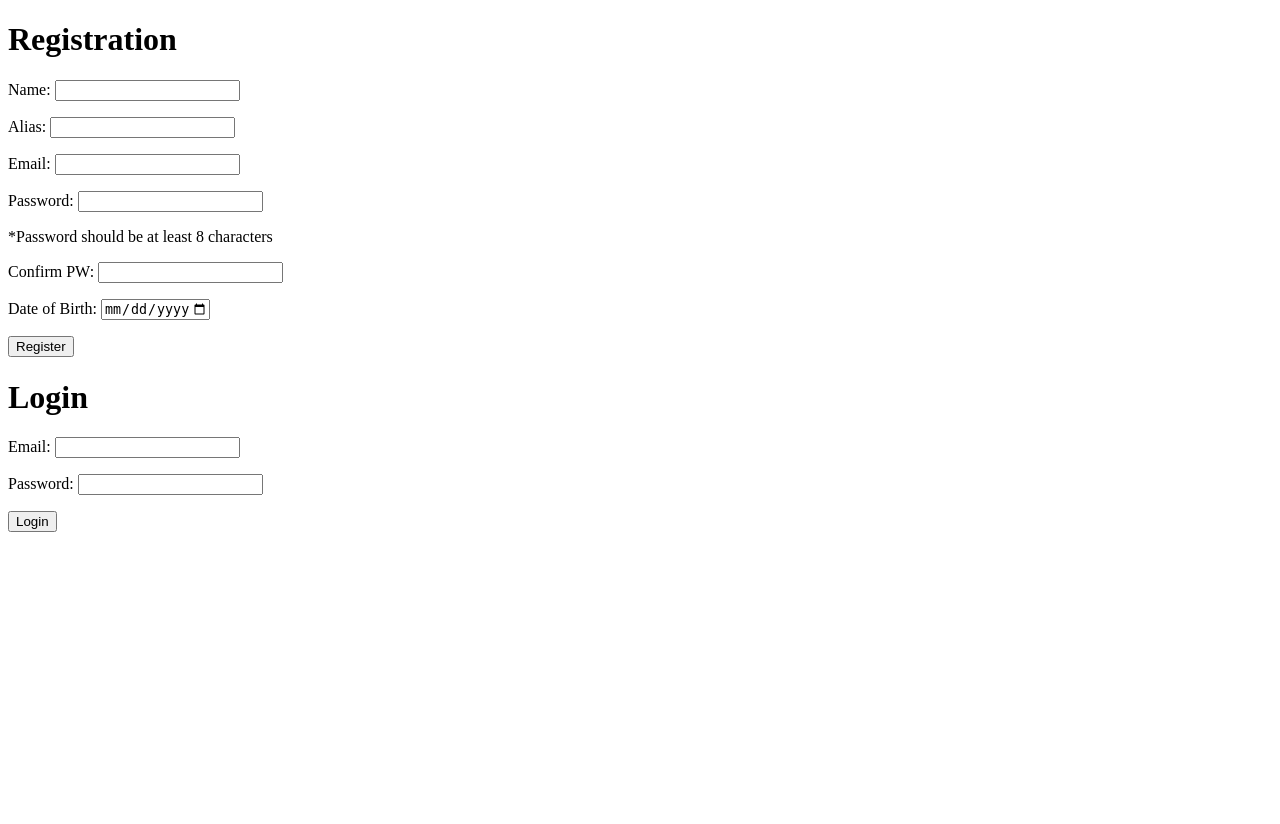
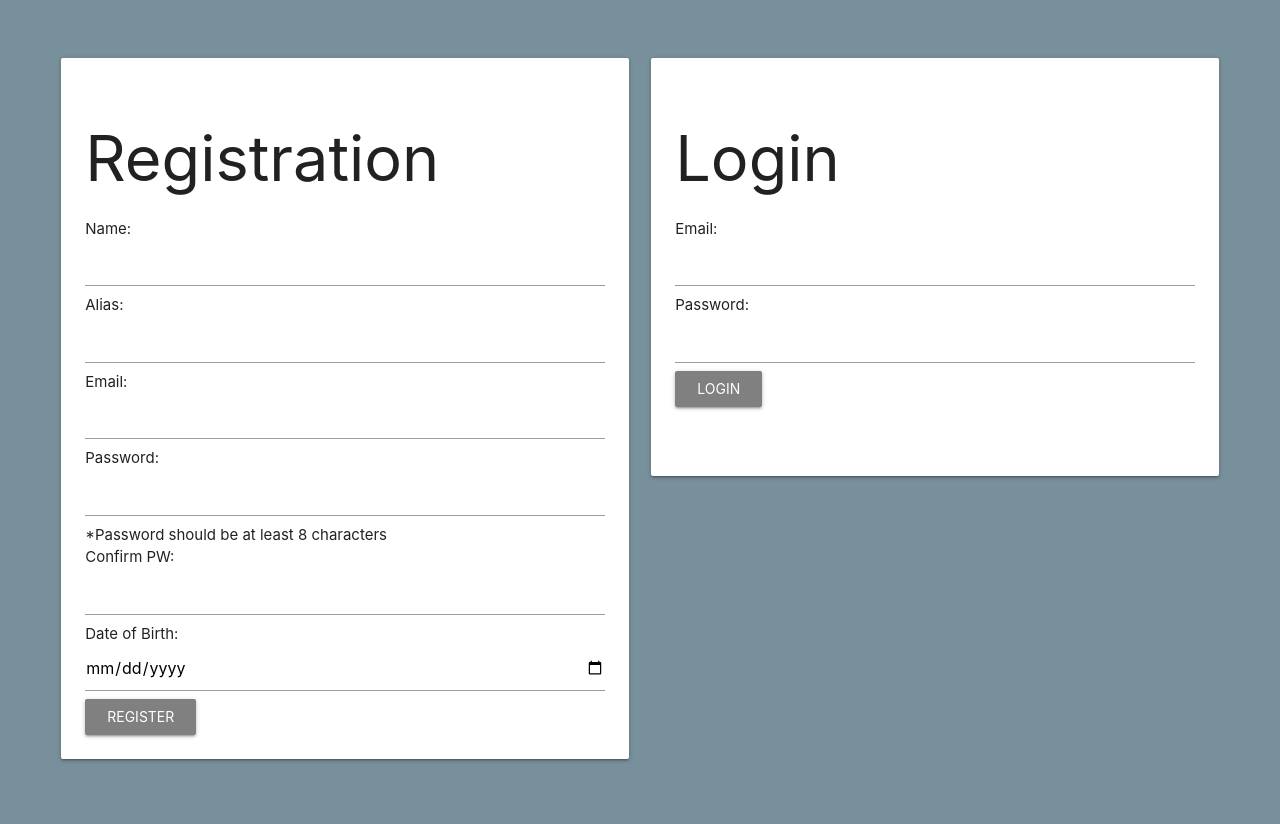
Before and after one commit to verdusco-reuben/deploy_me, a Django app: page /main in a window 1280 px wide. Before the commit the page ends 532 px from the top, so only its background shows below. Run offline with Django 3.2, Linux system fonts and the light colour scheme; parts of the project's set-up code (start-up, migrations or seed data) failed here and were passed over.

Commit message:
additional styling

```diff
--- /dev/null
+++ b/apps/main_app/static/main_app/css/main.css
@@ -0,0 +1,13 @@
+body{
+    margin: 50px;
+    background: #78909c;
+}
+.leaders{
+    font-weight:bolder;
+}
+.btn{
+    background-color: gray;
+}
+.local_btn, .right{
+    color: white;
+}
--- a/apps/main_app/templates/main_app/main.html
+++ b/apps/main_app/templates/main_app/main.html
@@ -1,42 +1,55 @@
 <!DOCTYPE html>
 <html>
 <head>
-	<title></title>
+	<title>Pokes!</title>
+	{% load static %}
+    <!--Import Google Icon Font-->
+    <link href="https://fonts.googleapis.com/icon?family=Material+Icons" rel="stylesheet">
+    <!--Import materialize.css-->
+    <link rel="stylesheet" href="https://cdnjs.cloudflare.com/ajax/libs/materialize/1.0.0-beta/css/materialize.min.css">
+    <!--Let browser know website is optimized for mobile-->
+	<meta name="viewport" content="width=device-width, initial-scale=1.0">
+	<link rel="stylesheet" href="{% static 'main_app/css/main.css' %}" media="screen" title="no title"  charset="utf-8">
 </head>
 <body>
+	<section class="row">
+		<div class="col l6">
+			<div class="card">
+				<div class="card-content">
 				<h1>Registration</h1>
 				<form action="/register" method="post">
 					{% csrf_token %}
 					<p>Name: <input type="text" name="name"></p>
 					<p>Alias: <input type="text" name="alias"></p>
 					<p>Email: <input type="email" name="email"></p>
-	    <p>Password: <input type="text" name="password"></p>
+					<p>Password: <input type="password" name="password"></p>
 					<p>*Password should be at least 8 characters</p>
-	    <p>Confirm PW: <input type="text" name="password_confirm"></p>
+					<p>Confirm PW: <input type="password" name="password_confirm"></p>
 					<p>Date of Birth: <input type="date" name="dob" max="2018-01-30"></p>
-	    <input type="submit" value="Register" />
+					<a class="waves-effect waves-light btn"><input type="submit" class="local_btn" value="Register" /></a>
 				</form>
-	{% for x in request.session.errors %}
-          <p>{{x}}</p>
-    {% endfor %}
 
+				</div>
+			</div>
+		</div>
+
+		<div class="col l6">
+			<div class="card">
+				<div class="card-content">
 					<h1>Login</h1>
 					<form action="/login" method="post">
 						{% csrf_token %}
 						<p>Email: <input type="text" name="email"></p>
-	    <p>Password: <input type="text" name="password"></p>
-	    <input type="submit" value="Login" />
+						<p>Password: <input type="password" name="password"></p>
+						<a class="waves-effect waves-light btn"><input type="submit" class="local_btn" value="Login" /></a>
 					</form>
-	{% for x in users%}
-	<ol>
-		<li>Name: {{x.name}}</li>
-		<li>Username: {{x.username}}</li>
-		<li>Password: {{x.password}}</li>
-	</ol>
+					<br><br>
+					{% for x in request.session.errors %}
+					<span>{{x}}</span>
 					{% endfor %}
-	<br>
-	<br>
-
-
+				</div>
+			</div>
+		</div>
+	</section>
 </body>
 </html>
```
Also changed, not shown: apps/test_app/models.py (+8 -10 lines), apps/test_app/templates/test_app/home.html (+50 -15 lines), ScreenShot.png (added), db.sqlite3, 1 other file. Lines whose indentation alone changed are shown as unchanged.
